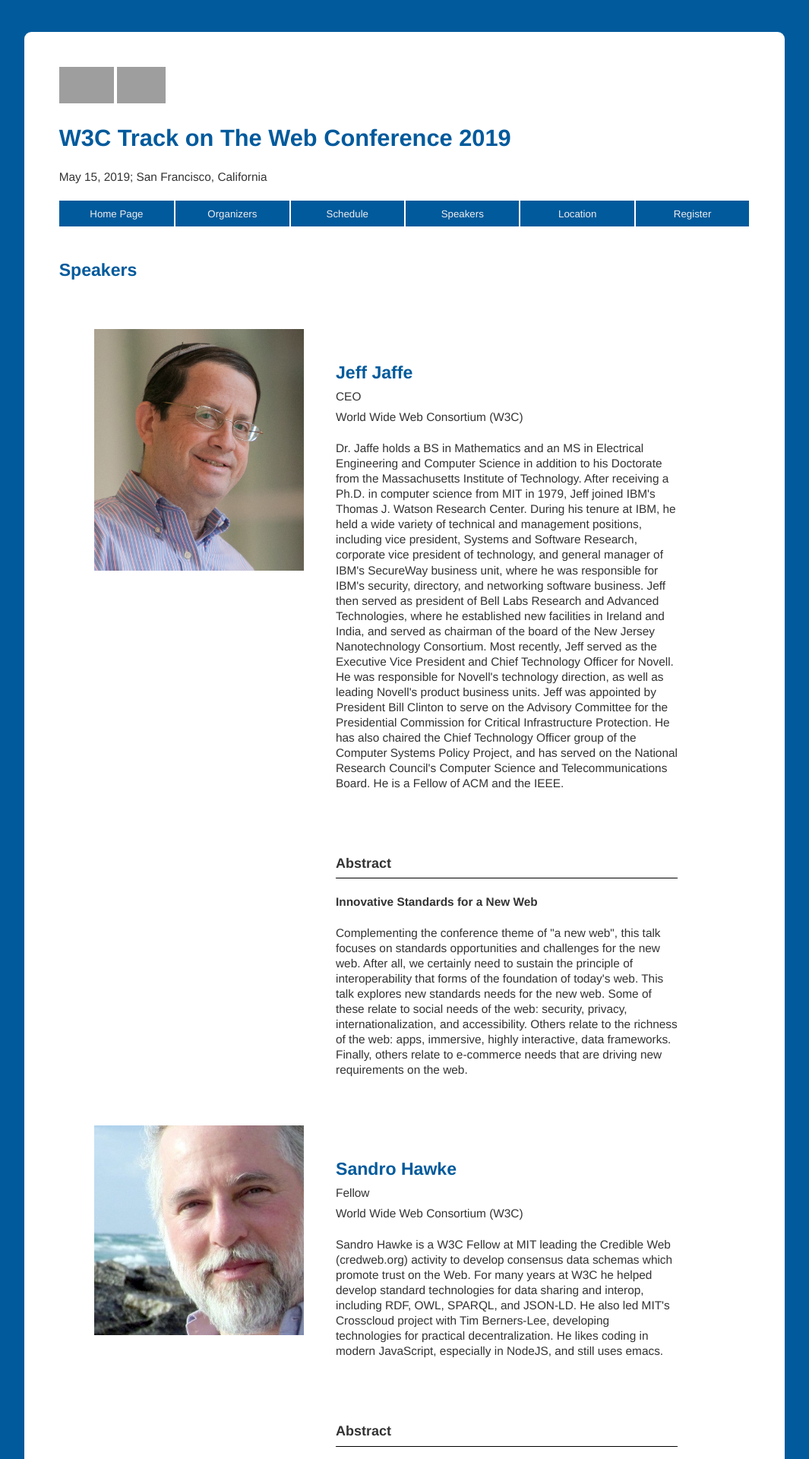
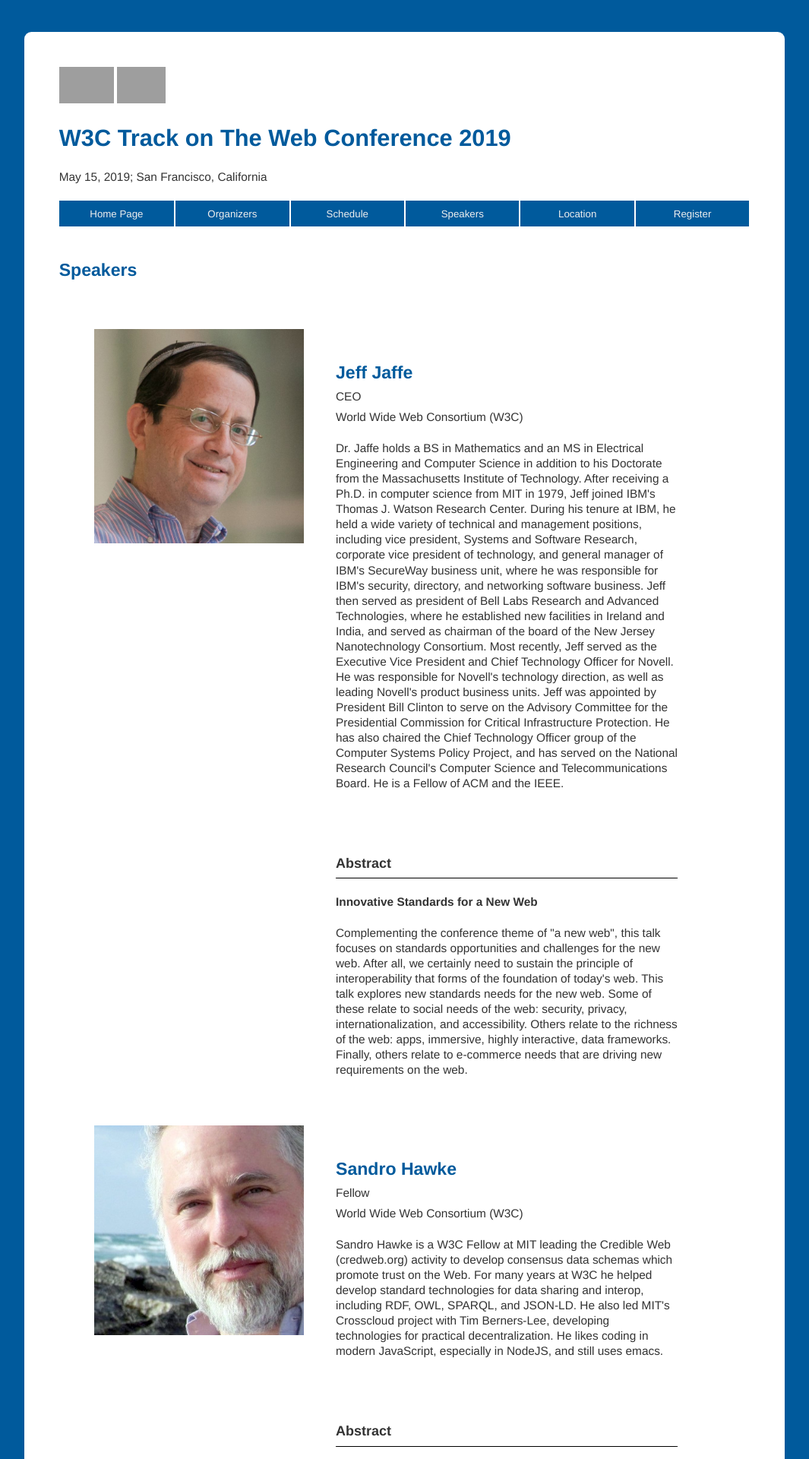
Before and after one commit to w3c/w3c-track-2019, a Jekyll site: the page built from speakers.md, in a window 1280 px wide. Shown: the top 1920 px of the page at 76% size, without its empty margins (108-1173 px from the left). Built offline with Jekyll 4.4.1, drawn with Linux system fonts in a browser that asks for light colours; our own code applies the rules of GitHub Pages for plain Markdown files; grey boxes are pictures that could not be loaded.

Commit message:
Update speakers.md

```diff
--- a/speakers.md
+++ b/speakers.md
@@ -10,7 +10,7 @@ layout: home
 			<div class="col-1">
 				<div class="profile-picture">
 					<picture>
-						<img alt="Jeff Jaffe" src="assets/images/Jeff-Jaffe.jpg">
+						<img alt="Jeff Jaffe" src="assets/images/Jeff-Jaffe2.jpg">
 					</picture>
 				</div>
 			</div>
```
